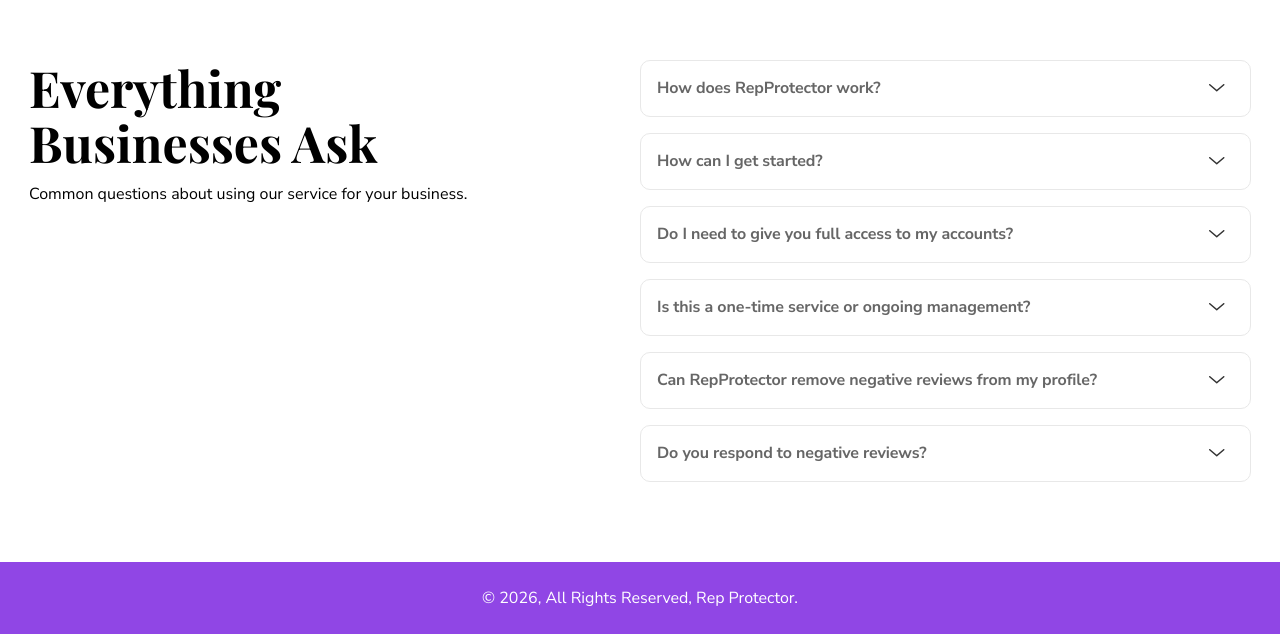
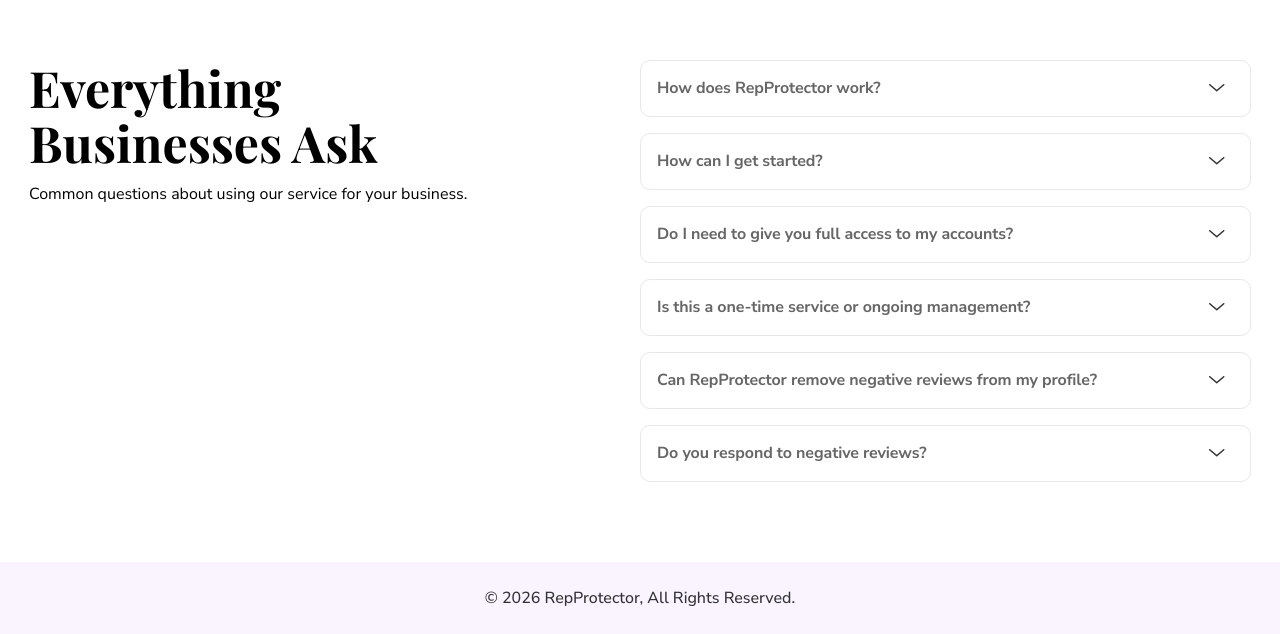
Before and after one commit to Runituplogan/repprotector, a Next.js app: page / in a window 1280 px wide. Shown: the part 5688-6322 px from the top of the page. Built offline with nearby package versions, Linux system fonts and the light colour scheme; a web font is replaced by a local one.

Commit message:
update: enhance footer styling and update copyright year

```diff
--- a/src/app/(landing-page)/_components/footer.tsx
+++ b/src/app/(landing-page)/_components/footer.tsx
@@ -1,7 +1,8 @@
+"use client";
 export default function Footer() {
-    return (
-        <footer className="bg-primary py-[2.4rem] w-full text-center text-base">
-            © 2026, All Rights Reserved, Rep Protector.
-        </footer>
-    )
+  return (
+    <footer className="w-full bg-light-background py-[2.4rem] text-center text-base font-medium text-grey-600">
+      © {new Date().getFullYear()} RepProtector, All Rights Reserved.
+    </footer>
+  );
 }
```
